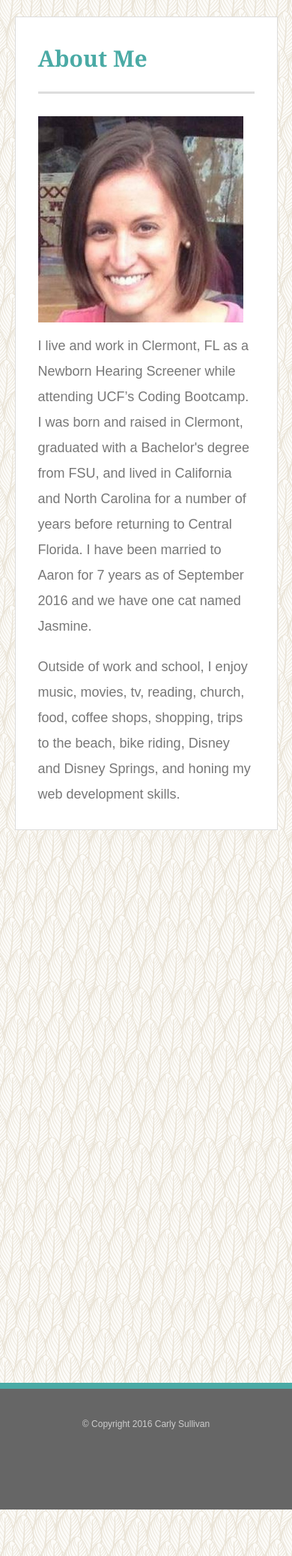
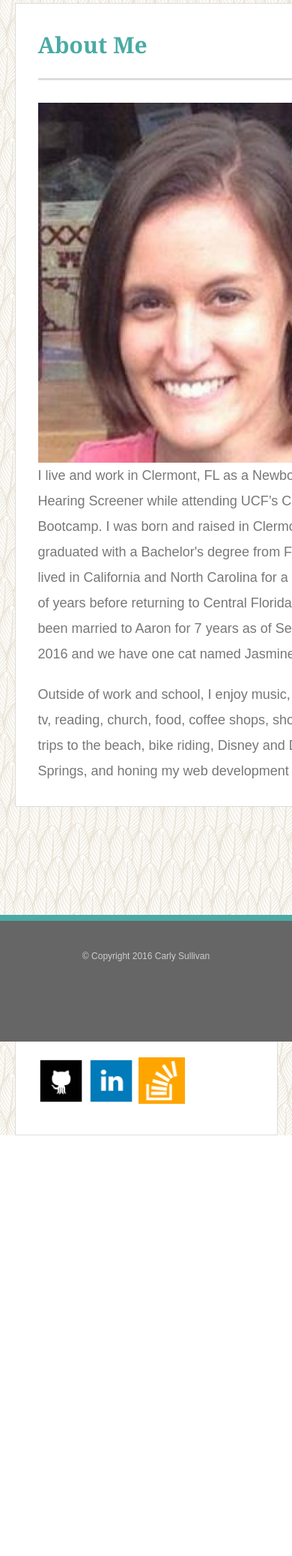
Before and after one commit to carlynsullivan/Responsive-Portfolio, a PHP site: page /index.php in a window 390 px wide; the page is wider, and only the part inside the window is pictured. Shown: the part 165-2240 px from the top of that part at 75% size. After the commit the page ends 1679 px from the top of that part, so only its background shows below. Run offline with PHP 8.4, Linux system fonts and the light colour scheme.

Commit message:
placing media queries back in style.css rather than responsize.css

```diff
--- a/assets/css/style.css
+++ b/assets/css/style.css
@@ -287,6 +287,7 @@ input[type=submit] {
 	.auth-image {
 		clear: both;
 		width: 95%;
+		min-width: 480px;
 		display: block;
 		margin-bottom: 5%;
 	}
@@ -317,3 +318,175 @@ input[type=submit] {
 		margin-top: 260%;
 	}
 }
+
+@media screen and (max-width: 980px) and (min-width: 769px) {
+	#main-container {
+		width: 100%;
+		padding-top: 0px;
+	}
+
+	#logo {
+		margin-left: 10%;
+	}
+
+	nav {
+		right: 10%;
+		margin-left: 0;
+		margin-right: 10%;
+	}
+
+	.sidebar {
+		position: relative;
+		top: 20%;
+		right: 10%;
+		max-width: 270px;
+		float: right;
+	}
+
+	h3,
+	.sidebar h2 {
+		border-bottom: 2px solid #eee;
+		padding-bottom: 20px;
+		margin-bottom: 15px;
+		line-height: 22px;
+	}
+
+	.main-section {
+		max-width: 45%;
+		overflow: hidden;
+		position: absolute;
+		top: 20%;
+		left: 10%;
+		float: left;
+	}
+
+	.auth-image {
+		clear: both;
+		width: 95%;
+	}
+
+	.work {
+		width: 90%;
+	}
+
+	footer {
+		top: 90%;
+	}
+}
+
+@media screen and (max-width: 768px) and (min-width: 641px) {
+	#main-container {
+		width: 100%;
+		padding-top: 0px;
+	}
+
+	#logo {
+		margin-left: 5%;
+	}
+
+	}
+	.main-section {
+		width: 120%;
+		min-height: 800px;
+		overflow: hidden;
+		position: absolute;
+		top: 20%;
+		left: 5%;
+		clear: both;
+	}
+
+	.auth-image {
+		width: 50%;
+		display: block;
+		margin-bottom: 0%;
+	}
+
+	.work {
+		width: 45%;
+		height: 30%;
+	}
+
+	.sidebar {
+		max-width: 800px;
+		width: 90%;
+		min-height: 200px;
+		overflow: hidden;
+		position: absolute;
+		left: 5%;
+		top: 175%;
+		clear: both;
+		display: block;
+	}
+
+	footer {
+		clear: both;
+		margin-top: 100%;
+	}
+}
+
+@media screen and (max-width: 640px) {
+	#masthead {
+		position: static;
+	}
+
+	#main-container {
+		width: 100%;
+		padding-top: 0px;
+	}
+
+	#logo {
+		width: 100%;
+		display: block;
+		clear: both;
+	}
+
+	nav {
+		width: 100%;
+		height: 50px;
+		clear: both;
+		margin-top: 15px;
+	}
+
+	nav a {
+		padding-left: 10%;
+		padding-right: 10%;
+	}
+
+	.main-section {
+		width: 90%;
+		min-height: 800px;
+		overflow: hidden;
+		position: absolute;
+		left: 5%;
+		clear: both;
+		display: block;
+	}
+
+	.auth-image {
+		width: 95%;
+		display: block;
+		margin-bottom: 5%;
+	}
+
+	.work {
+		width: 90%;
+		height: 30%;
+	}
+
+	.sidebar {
+		max-width: 900px;
+		width: 90%;
+		min-height: 200px;
+		overflow: hidden;
+		position: absolute;
+		left: 5%;
+		top: 365%;
+		clear: both;
+		display: block;
+	}
+
+	footer {
+		clear: both;
+		margin-top: 260%;
+	}
+}
```
